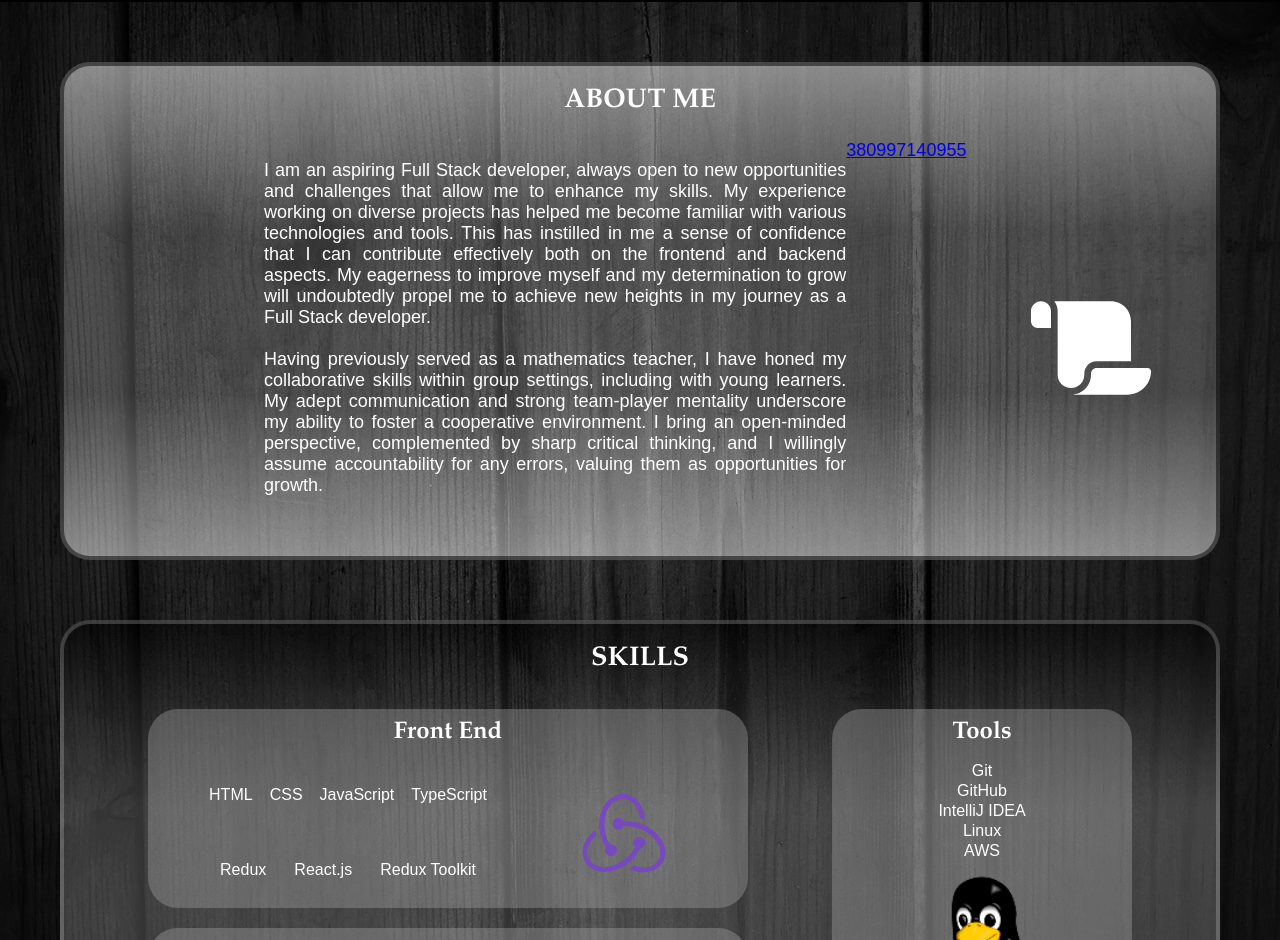
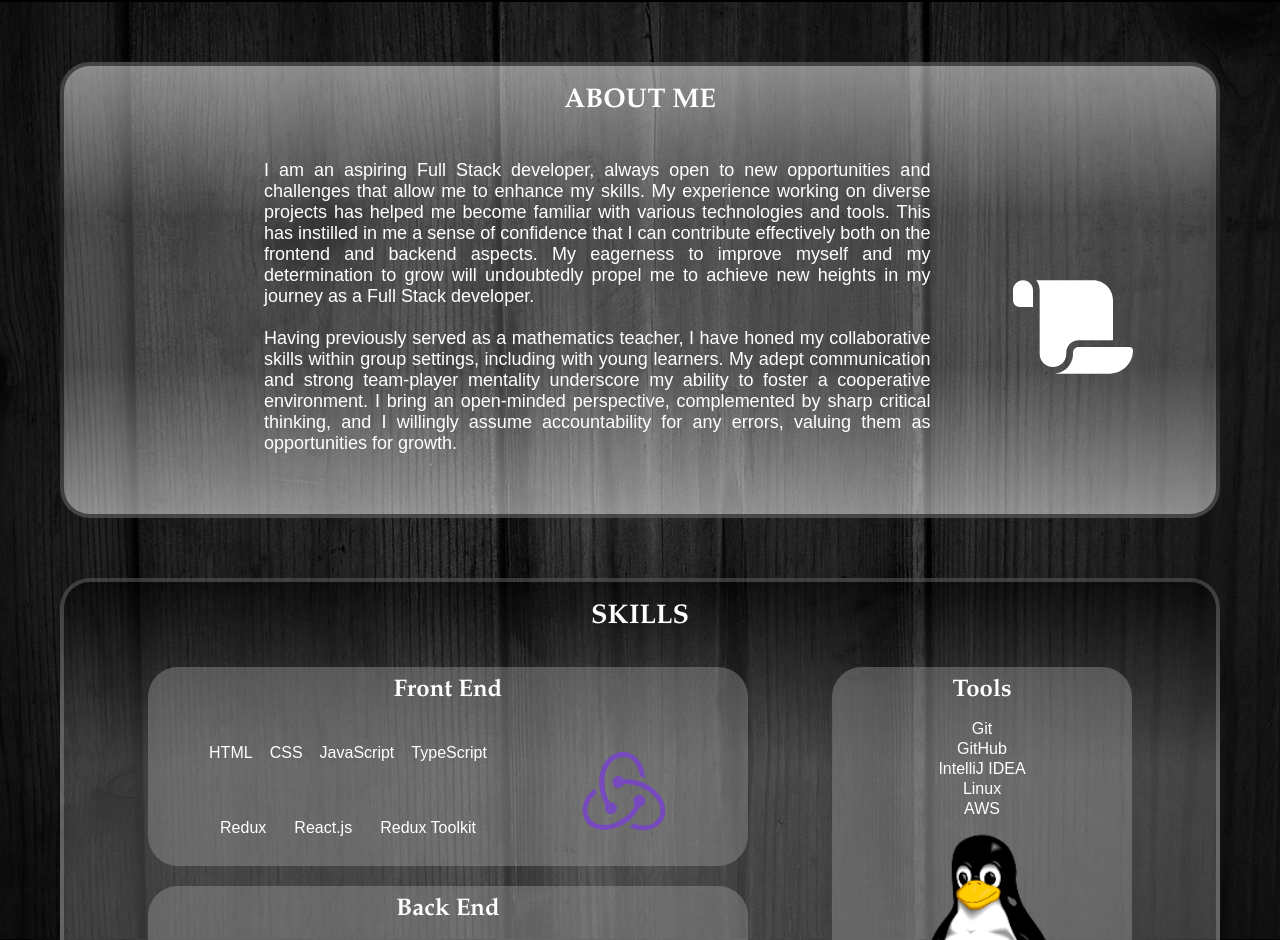
Before and after one commit to 32Valik92/portfolio, a React (Create React App) app: page /HomePage in a window 1280 px wide. Shown: the part 798-1738 px from the top of the page. Built offline with nearby package versions, Linux system fonts and the light colour scheme.

Commit message:
delete tel

```diff
--- a/src/components/AboutMe/AboutMe.tsx
+++ b/src/components/AboutMe/AboutMe.tsx
@@ -18,8 +18,6 @@ const AboutMe: FC = () => {
                {myExpansions}
             </p>
 
-            <a href="tel:+380997140955">380997140955</a>
-
             <div className={'divIcon'}>
                <FontAwesomeIcon icon={faScroll} className={'icon'}/>
             </div>
```
